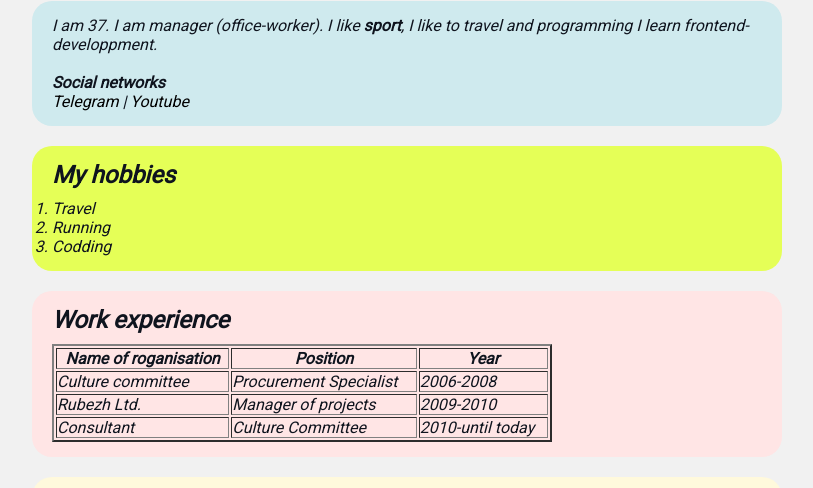
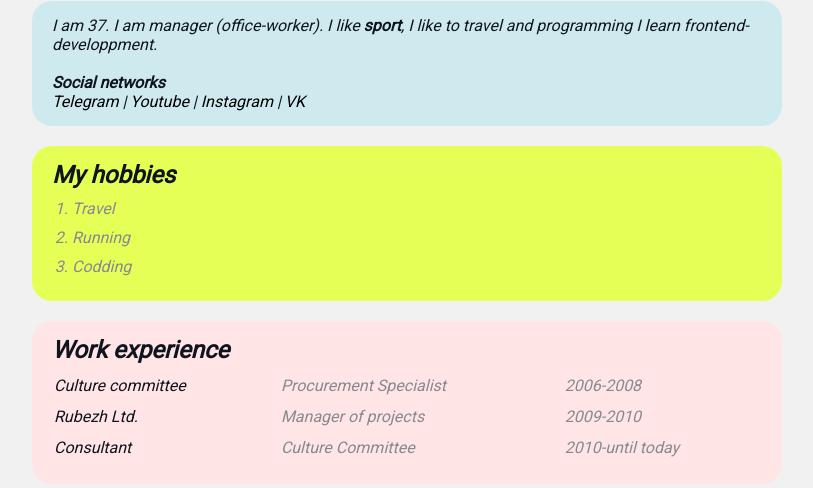
Before and after one commit to slawkir/simpleCV, a plain HTML site: page index.html in a window 1280 px wide. Shown: the part 281-769 px from the top of the page, without its empty margins (233-1046 px from the left). Drawn offline with Linux system fonts and the light colour scheme.

Commit message:
feat: add style of table and lists

```diff
--- a/index.html
+++ b/index.html
@@ -26,11 +26,15 @@
           <a href="https://t.me/kirvia" target="_blank">Telegram</a>
           |
           <a href="https://Youtube.com" target="_blank">Youtube</a>
+          |
+          <a href="https://Youtube.com" target="_blank">Instagram</a>
+          |
+          <a href="https://Youtube.com" target="_blank">VK</a>
       </div>
     </div>
     <div class="card bg-green">
       <h2>My hobbies</h2>
-      <ol>
+      <ol class="list">
         <li>Travel</li>
         <li>Running</li>
         <li>Codding</li>
@@ -38,14 +42,14 @@
     </div>
     <div class="card bg-red">
       <h2>Work experience</h2>
-      <table border="2" width="500">
-        <thead>
+      <table class="table">
+        <!-- <thead>
           <tr>
             <th>Name of roganisation</th>
             <th>Position</th>
             <th>Year</th>
           </tr>
-        </thead>
+        </thead> -->
         <tr>
           <td>Culture committee</td>
           <td>Procurement Specialist</td>
--- a/style.css
+++ b/style.css
@@ -105,3 +105,26 @@ a:visited {
 .btn:visited {
     color: blue;
 }
+
+
+.list {
+    padding: 0 20px;
+}
+
+.list li {
+    color: #86898F;
+    margin-bottom: 10px;
+}
+
+.table {
+    width: 100%;
+}
+
+.table td {
+    padding-bottom: 10px;
+}
+
+.table td:nth-child(2),
+.table td:nth-child(3) {
+    color: #86898F;
+}
```
